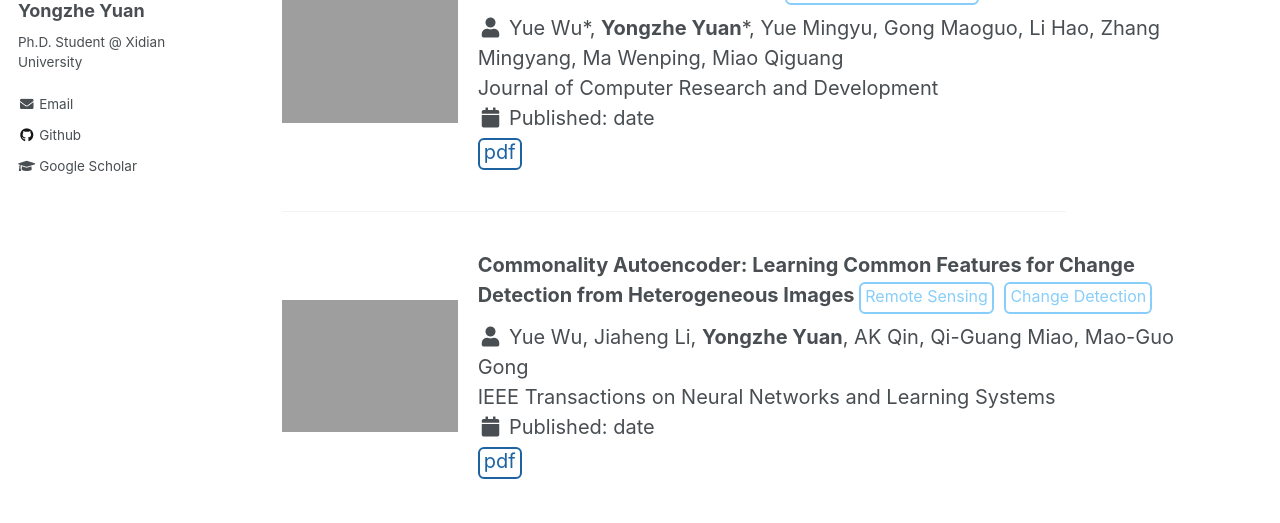
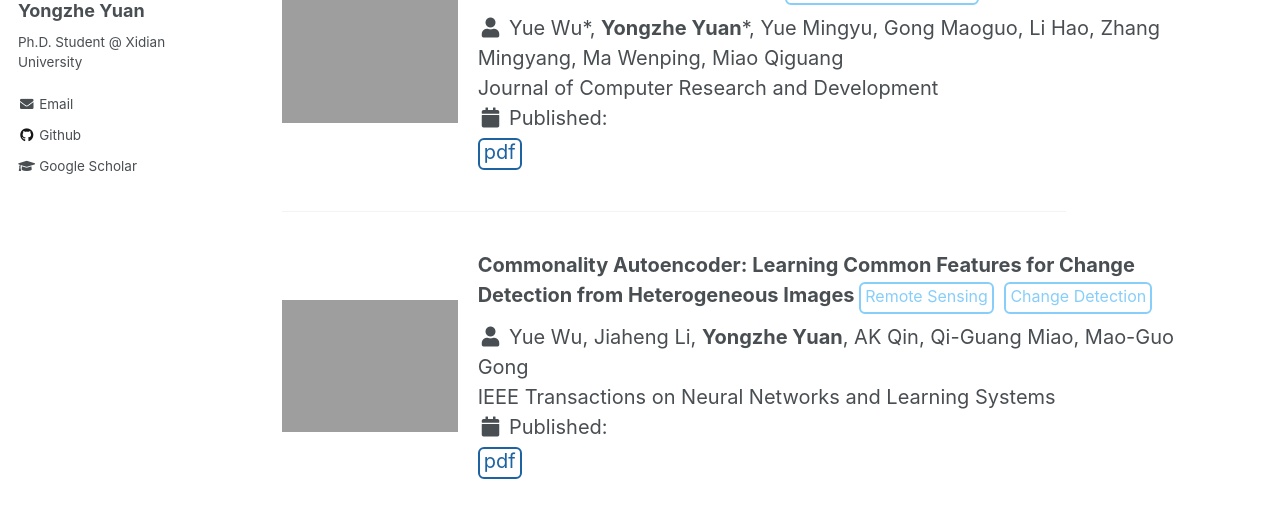
Before and after one commit to YYZMARS/YYZMARS.github.io, a Jekyll site: the page built from _pages/publications.md, in a window 1280 px wide and 962 px high. Shown: the part 262-785 px from the top of the window. Built offline with Jekyll 4.4.1, drawn with Linux system fonts in a browser that asks for light colours; part of the change alters nothing that is shown.

Commit message:
Update archive-single-pub.html

```diff
--- a/_includes/archive-single-pub.html
+++ b/_includes/archive-single-pub.html
@@ -45,10 +45,12 @@
             {{ post.venue }}<br>
 
             <i class="fas fa-fw fa-calendar" aria-hidden="true"></i>
+            Published:
             <script>
               var date = new Date({{ post.date }}.replace(/-/g,'/'));
+              document.body.innerText=date
             </script>
-            Published: date
+
 
 
             <span style="display: block; margin-top:4px">
```
